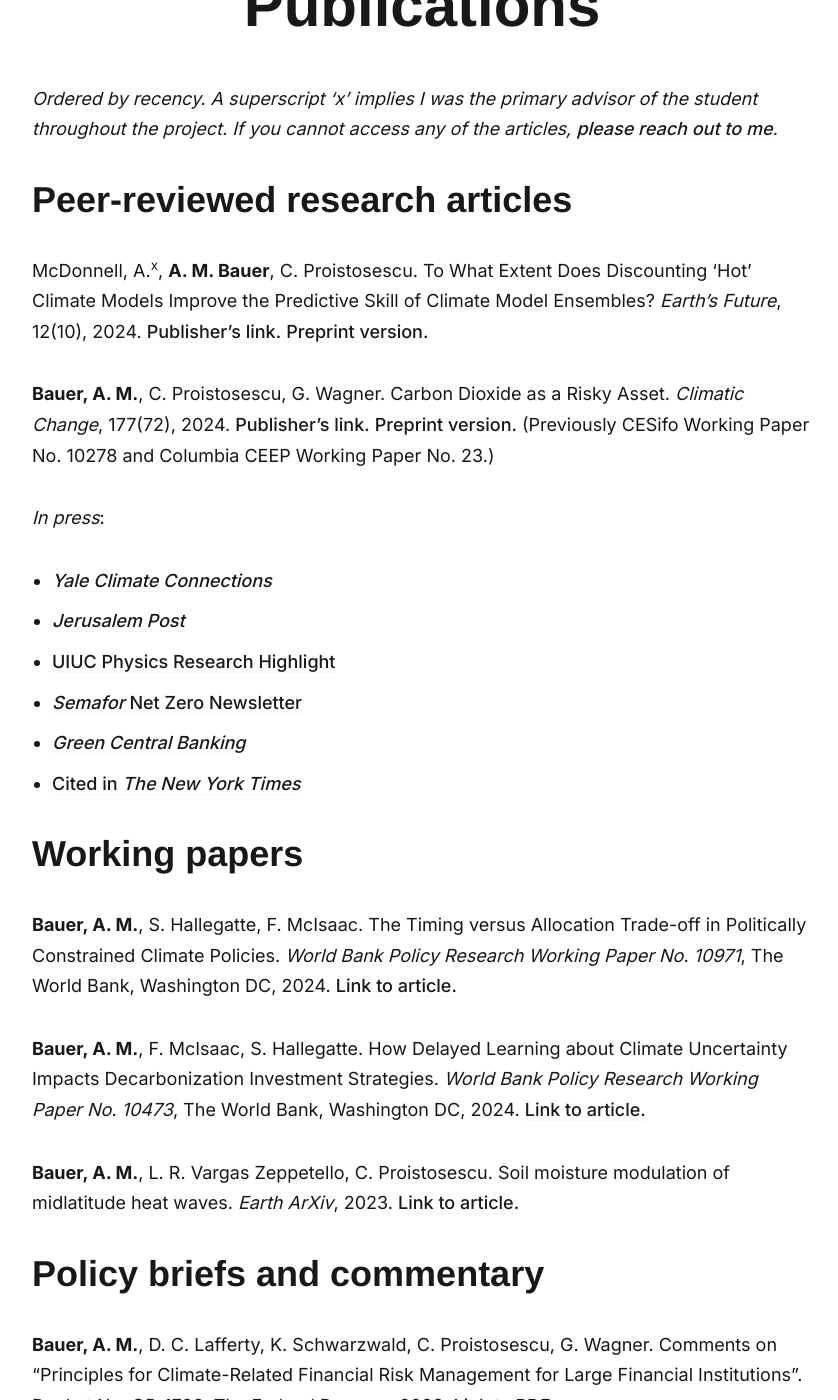
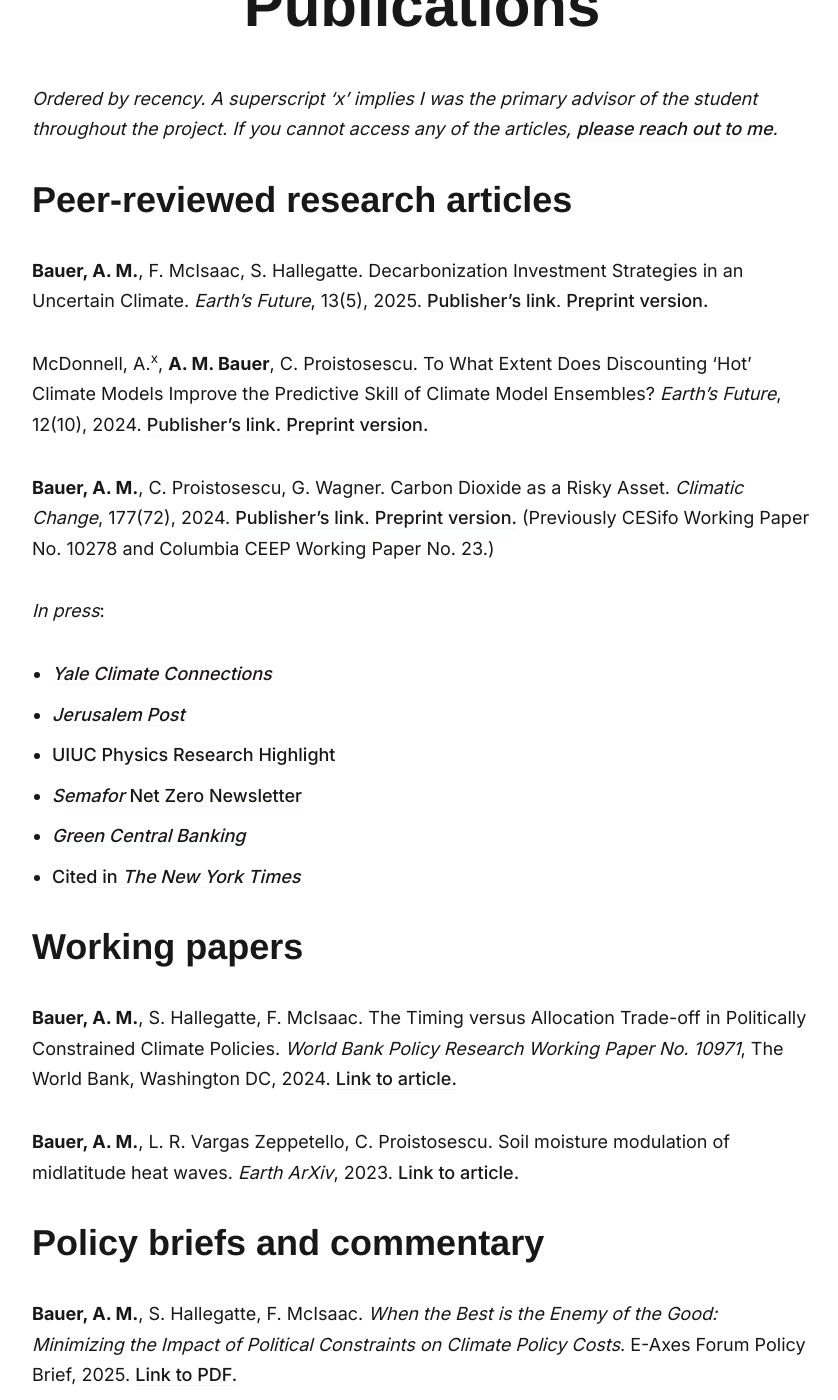
Before and after one commit to adam-bauer-34/adam-bauer-34.github.io, a Jekyll site: the page built from _pages/pubs.md, in a window 1280 px wide and 1400 px high, scrolled down 232 px. Shown: the whole window, without its empty margins (218-1056 px from the left). Built offline with Jekyll 4.4.1, drawn with Linux system fonts in a browser that asks for light colours; nearby versions of some CDN libraries; some web fonts are replaced.

Commit message:
Update pubs.md

```diff
--- a/_pages/pubs.md
+++ b/_pages/pubs.md
@@ -8,6 +8,8 @@ image:
 *Ordered by recency. A superscript 'x' implies I was the primary advisor of the student throughout the project. If you cannot access any of the articles, [please reach out to me](https://www.ambauer.com/contact/).*
 
 # Peer-reviewed research articles
+**Bauer, A. M.**, F. McIsaac, S. Hallegatte. Decarbonization Investment Strategies in an Uncertain Climate. *Earth's Future*, 13(5), 2025. [Publisher's link](). [Preprint version.](/files/papers/decarb-uncertain-climate/BMH-EarthsFuture-Accepted.pdf)
+
 McDonnell, A.<sup>x</sup>, **A. M. Bauer**, C. Proistosescu. To What Extent Does Discounting 'Hot' Climate Models Improve the Predictive Skill of Climate Model Ensembles? *Earth's Future*, 12(10), 2024. [Publisher's link.](https://agupubs.onlinelibrary.wiley.com/doi/10.1029/2024EF004844) [Preprint version.](/files/papers/model-weighting/MBP-ToWhatExtent-EarthsFuture-Final.pdf)
 
 **Bauer, A. M.**, C. Proistosescu, G. Wagner. Carbon Dioxide as a Risky Asset. *Climatic Change*, 177(72), 2024. [Publisher's link.](https://link.springer.com/article/10.1007/s10584-024-03724-3) [Preprint version.](/files/papers/cap6/BPW_CarbonDioxideRiskyAsset_ClimChange_FINAL.pdf) (Previously CESifo Working Paper No. 10278 and Columbia CEEP Working Paper No. 23.)
@@ -23,11 +25,11 @@ McDonnell, A.<sup>x</sup>, **A. M. Bauer**, C. Proistosescu. To What Extent Does
 # Working papers
 **Bauer, A. M.**, S. Hallegatte, F. McIsaac. The Timing versus Allocation Trade-off in Politically Constrained Climate Policies. *World Bank Policy Research Working Paper No. 10971*, The World Bank, Washington DC, 2024. [Link to article.](https://documents.worldbank.org/en/publication/documents-reports/documentdetail/099144211072445400/idu166da20581c28314e5619c6512a33b683eb58)
 
-**Bauer, A. M.**, F. McIsaac, S. Hallegatte. How Delayed Learning about Climate Uncertainty Impacts Decarbonization Investment Strategies. *World Bank Policy Research Working Paper No. 10473*, The World Bank, Washington DC, 2024. [Link to article.](https://documents.worldbank.org/en/publication/documents-reports/documentdetail/099829103282438373/idu1f2d86d77127091490d1a6df1dc342f15d10b)
-
 **Bauer, A. M.**, L. R. Vargas Zeppetello, C. Proistosescu. Soil moisture modulation of midlatitude heat waves. *Earth ArXiv*, 2023. [Link to article.](https://eartharxiv.org/repository/view/5009/)
 
 # Policy briefs and commentary
+**Bauer, A. M.**, S. Hallegatte, F. McIsaac. *When the Best is the Enemy of the Good: Minimizing the Impact of Political Constraints on Climate Policy Costs*. E-Axes Forum Policy Brief, 2025. [Link to PDF.](/files/reports/eaxes/BHM-BestEnemyGood-EAxes.pdf)
+
 **Bauer, A. M.**, D. C. Lafferty, K. Schwarzwald, C. Proistosescu, G. Wagner. Comments on "Principles for Climate-Related Financial Risk Management for Large Financial Institutions". Docket No. OP-1793, The Federal Reserve, 2023. [Link to PDF.](/files/reports/fed/BLSPW_FedClimateRiskComment.pdf)
 
 # Popular Press
```
